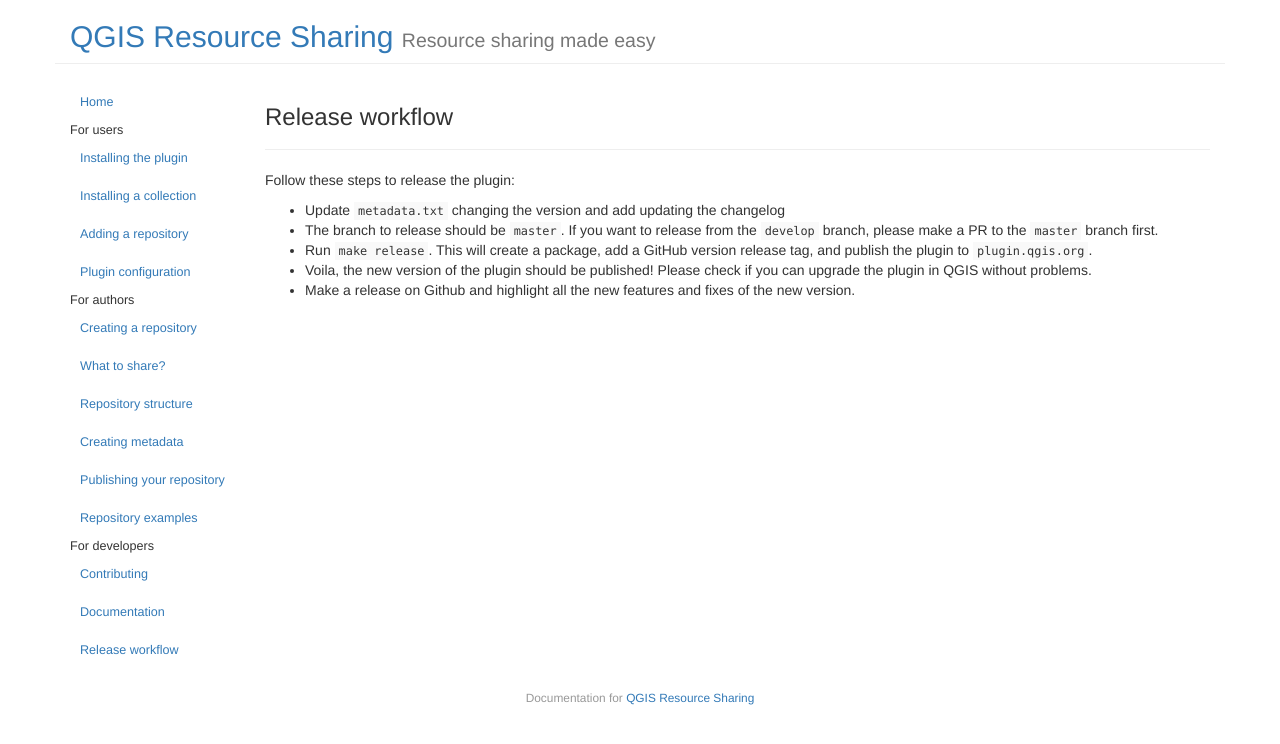
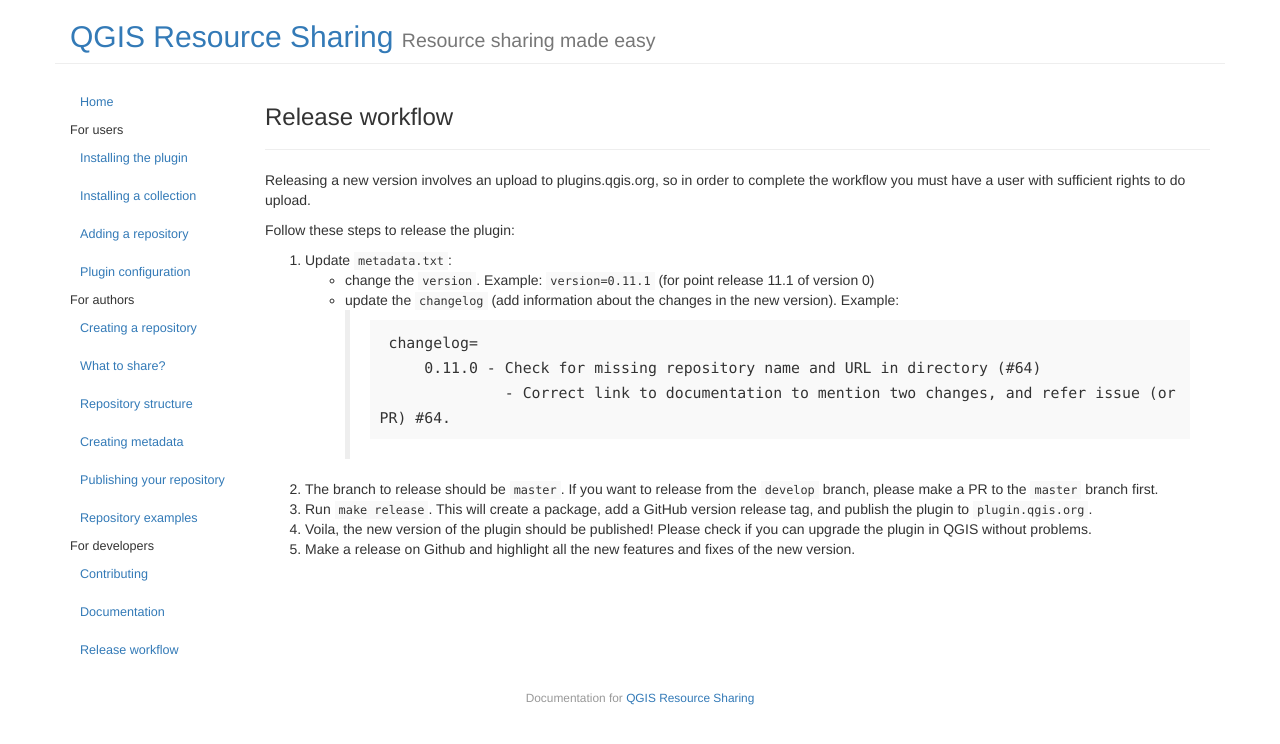
Before and after one commit to QGIS-Contribution/QGIS-ResourceSharing, a Jekyll site: the page built from _posts/2016-09-04-release-workflow.md, in a window 1280 px wide. Shown: the top 744 px of the page. Built offline with Jekyll 4.4.1, drawn with Linux system fonts in a browser that asks for light colours.

Commit message:
Update 2016-09-04-release-workflow.md

````diff
--- a/_posts/2016-09-04-release-workflow.md
+++ b/_posts/2016-09-04-release-workflow.md
@@ -6,15 +6,28 @@
 order: 3
 ---
 
+Releasing a new version involves an upload to plugins.qgis.org, so in order
+to complete the workflow you must have a user with sufficient rights to do
+upload.
+
 Follow these steps to release the plugin:
 
-* Update ```metadata.txt``` changing the version and add updating the changelog
-* The branch to release should be ```master```.
-  If you want to release from the ```develop``` branch, please make a PR
-  to the ```master``` branch first.
-* Run ```make release```. This will create a package, add a GitHub version release
-  tag, and publish the plugin to ```plugin.qgis.org```.
-* Voila, the new version of the plugin should be published!
-  Please check if you can upgrade the plugin in QGIS without problems.
-* Make a release on Github and highlight all the new features and fixes of
-  the new version.
+1. Update ```metadata.txt```:
+   * change the ``version``.
+     Example: ``version=0.11.1`` (for point release 11.1 of version 0)
+   * update the ``changelog`` (add information about the changes in the new
+     version).
+     Example:
+>      changelog=
+>          0.11.0 - Check for missing repository name and URL in directory (#64)
+> 	              - Correct link to documentation
+     to mention two changes, and refer issue (or PR) #64.
+2. The branch to release should be ```master```.
+   If you want to release from the ```develop``` branch, please make a PR
+   to the ```master``` branch first.
+3. Run ```make release```. This will create a package, add a GitHub version release
+   tag, and publish the plugin to ```plugin.qgis.org```.
+4. Voila, the new version of the plugin should be published!
+   Please check if you can upgrade the plugin in QGIS without problems.
+5. Make a release on Github and highlight all the new features and fixes of
+   the new version.
````
